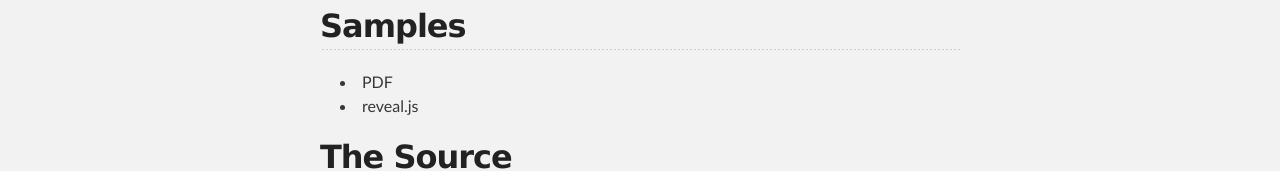
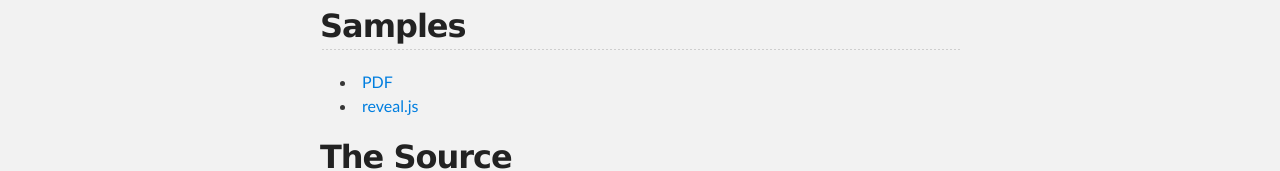
Before and after one commit to ghelleks/md2tufte, a plain HTML site: page index.html in a window 1280 px wide. Shown: the part 421-592 px from the top of the page. Drawn offline with Linux system fonts and the light colour scheme.

Commit message:
add samples

```diff
--- a/index.html
+++ b/index.html
@@ -41,8 +41,8 @@ handout from the same Markdown source.</p>
 <a id="samples" class="anchor" href="#samples" aria-hidden="true"><span class="octicon octicon-link"></span></a>Samples</h2>
 
 <ul>
-<li>PDF</li>
-<li>reveal.js</li>
+  <li><a href="output/sample.pdf">PDF</a></li>
+  <li><a href="output/sample-presentation.html">reveal.js</a></li>
 </ul>
 
 <h2>
```
